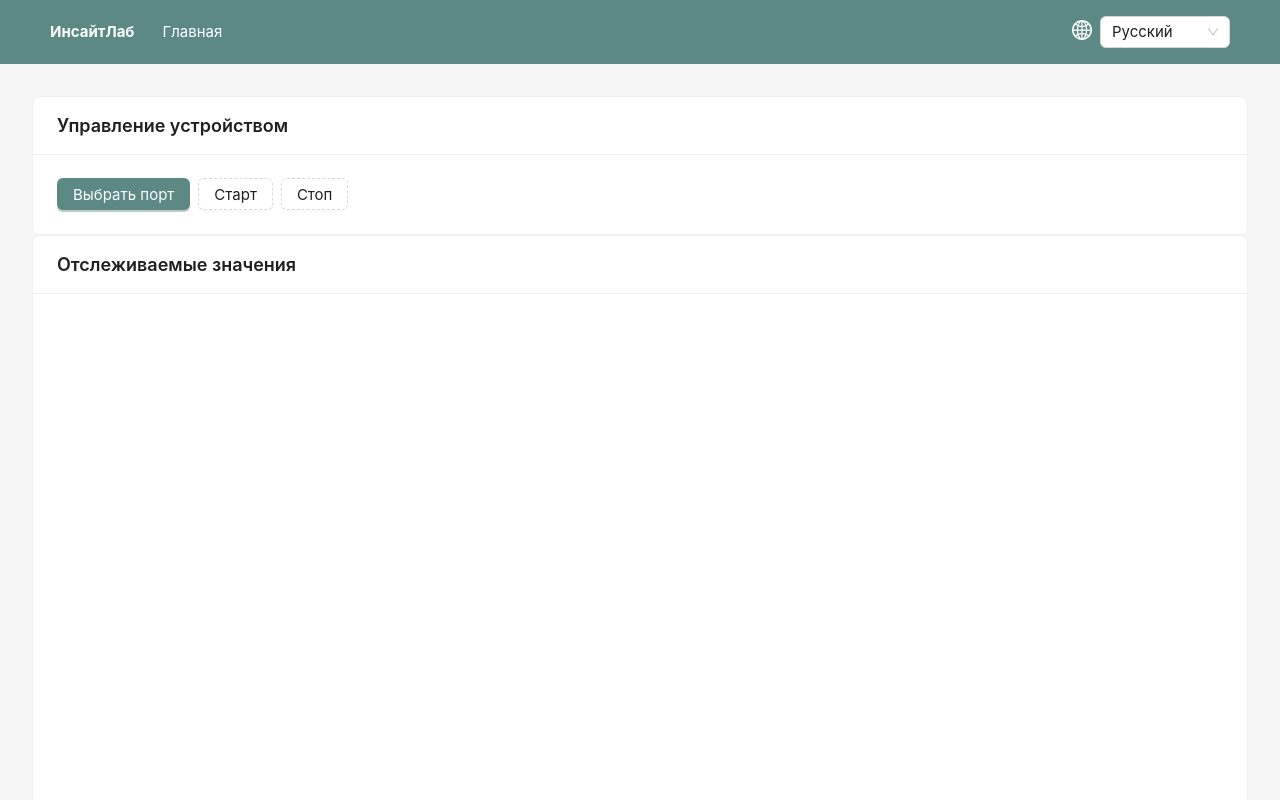
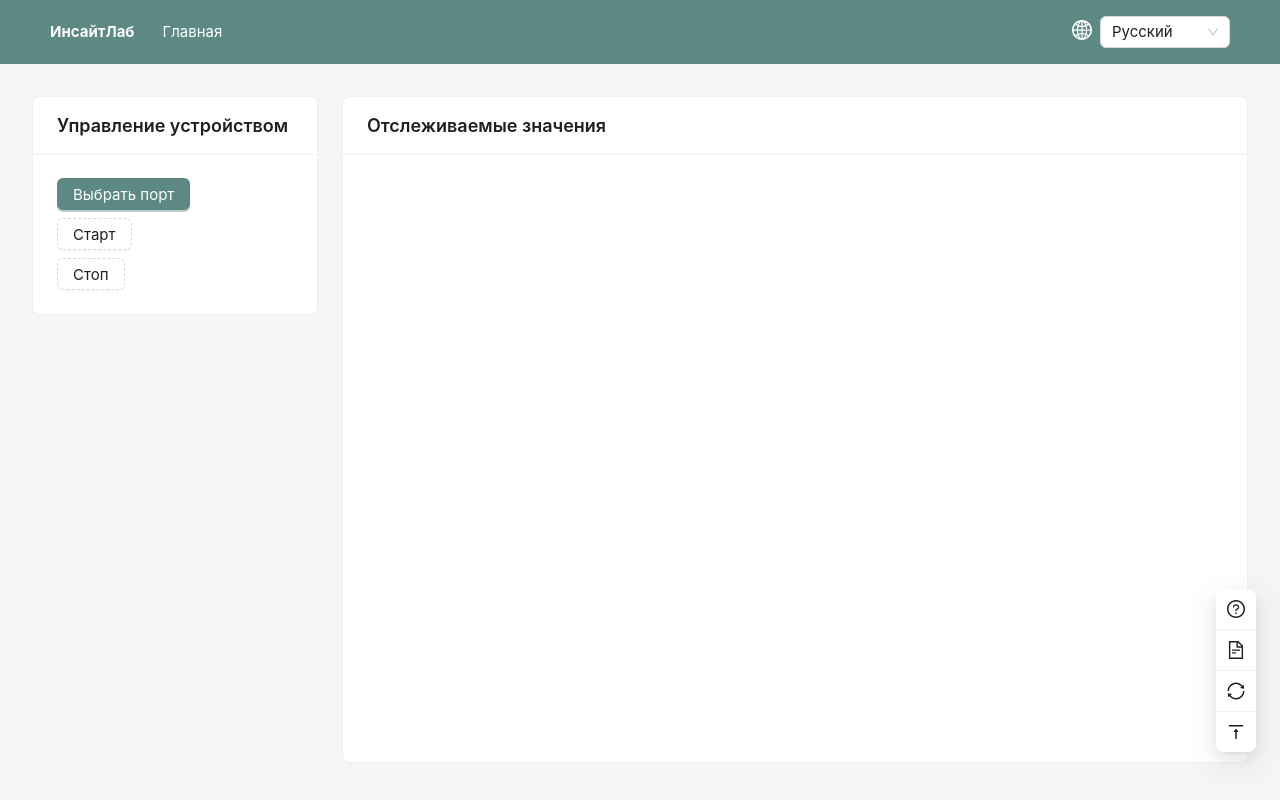
Before and after one commit to InsightLabTools/InsightFrontend, a React (Create React App) app: page / in a window 1280 px wide. Shown: the top 800 px of the page. Built offline with nearby package versions, Linux system fonts and the light colour scheme.

Commit message:
feat: шаблон расположения компонентов

```diff
--- a/public/index.html
+++ b/public/index.html
@@ -1,5 +1,5 @@
 <!DOCTYPE html>
-<html lang="en">
+<html lang="ru">
   <head>
     <meta charset="utf-8" />
     <link rel="icon" href="%PUBLIC_URL%/favicon.ico" />
@@ -24,7 +24,7 @@
       work correctly both with client-side routing and a non-root public URL.
       Learn how to configure a non-root public URL by running `npm run build`.
     -->
-    <title>React App</title>
+    <title>InsightLab</title>
   </head>
   <body>
     <noscript>You need to enable JavaScript to run this app.</noscript>
--- a/src/components/ui/SerialControlButtons.tsx
+++ b/src/components/ui/SerialControlButtons.tsx
@@ -14,7 +14,7 @@ const SerialControlButtons = ({
 }: SerialControlButtonsProps) => {
     return (
         <Card title={"Управление устройством"}>
-      <Space wrap>
+            <Space wrap direction="vertical">
                 <Button onClick={onSelectPort} type="primary">
                     Выбрать порт
                 </Button>
--- a/src/components/ui/SerialPortUI.tsx
+++ b/src/components/ui/SerialPortUI.tsx
@@ -14,6 +14,8 @@ import {
 } from "../../utils/Serial";
 import SerialControlButtons from "./SerialControlButtons";
 import WatchedDataList from "./WatchedDataList";
+
+import { Row, Col } from "antd";
 
 type PortState = "closed" | "closing" | "open" | "opening";
 
@@ -203,12 +205,18 @@ const SerialPortUI = () => {
 
     return (
         <>
+            <Row gutter={24}>
+                <Col span={6}>
                     <SerialControlButtons
                         onSelectPort={manualConnectToPort}
                         onStart={manualOpenPort}
                         onStop={manualDisconnectFromPort}
                     />
+                </Col>
+                <Col span={18}>
                     <WatchedDataList watchedDataArray={serialData} />
+                </Col>
+            </Row>
         </>
     );
 };
--- a/src/components/ui/WatchedDataList.tsx
+++ b/src/components/ui/WatchedDataList.tsx
@@ -1,5 +1,7 @@
 import React from "react";
-import { Card, List } from "antd";
+
+import { Card, FloatButton } from "antd";
+import { QuestionCircleOutlined, SyncOutlined } from "@ant-design/icons";
 import { ReceivedData } from "../../utils/Serial";
 import WatchedData from "./WatchedData";
 import { Rnd } from "react-rnd";
@@ -10,6 +12,7 @@ interface WatchedDataListProps {
 
 const WatchedDataList = ({ watchedDataArray }: WatchedDataListProps) => {
     return (
+        <>
             <Card title={"Отслеживаемые значения"}>
                 <div style={{ width: "100%", height: "70vh" }}>
                     {watchedDataArray.map((item) => (
@@ -18,7 +21,7 @@ const WatchedDataList = ({ watchedDataArray }: WatchedDataListProps) => {
                             default={{ x: 0, y: 0, width: 200, height: 100 }}
                             minWidth={200}
                             minHeight={100}
-                        dragGrid={[25, 25]}
+                            dragGrid={[10, 10]}
                             resizeGrid={[50, 50]}
                             bounds={"parent"}
                         >
@@ -27,6 +30,20 @@ const WatchedDataList = ({ watchedDataArray }: WatchedDataListProps) => {
                     ))}
                 </div>
             </Card>
+
+            <FloatButton.Group shape="square">
+                <FloatButton
+                    icon={<QuestionCircleOutlined />}
+                    tooltip={<div>Добавить график</div>}
+                />
+                <FloatButton />
+                <FloatButton
+                    icon={<SyncOutlined />}
+                    tooltip={<div>Добавить параметр</div>}
+                />
+                <FloatButton.BackTop visibilityHeight={0} />
+            </FloatButton.Group>
+        </>
     );
 };
 
```
Lines whose indentation alone changed are shown as unchanged.
